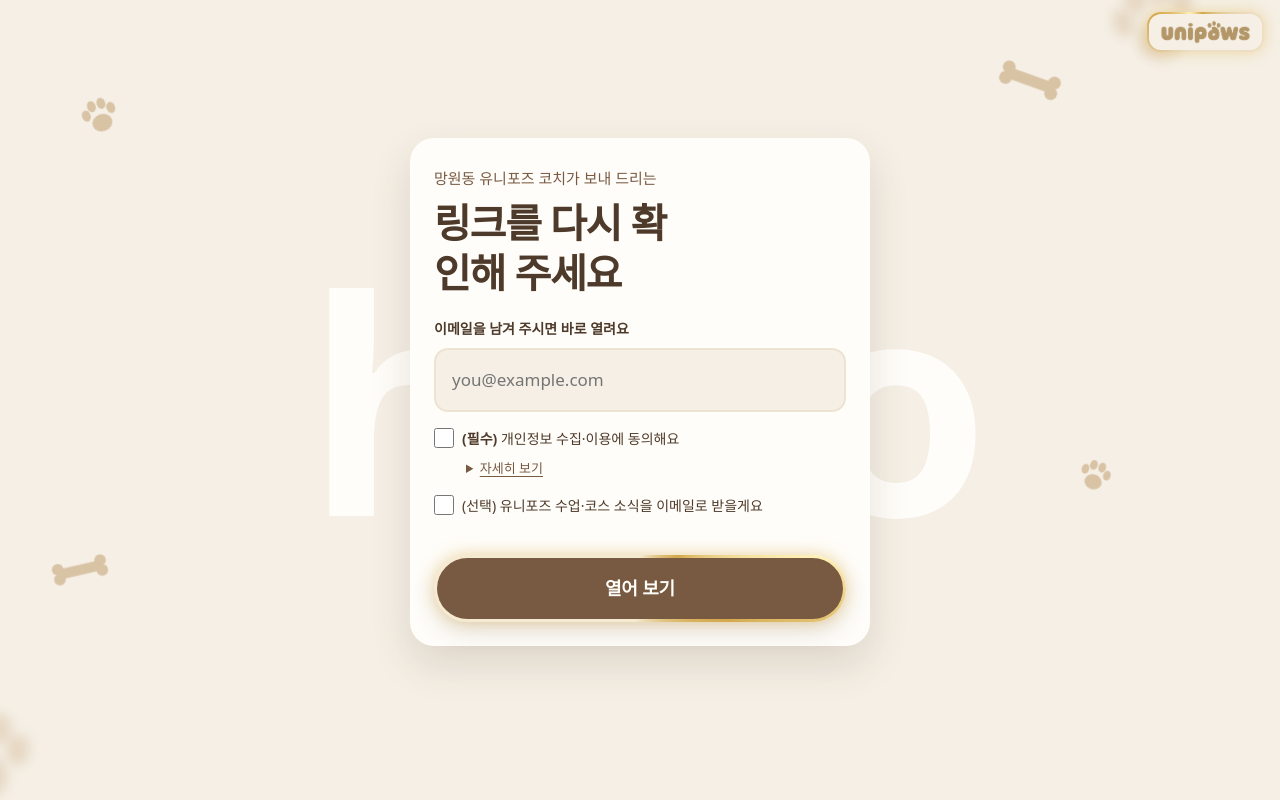
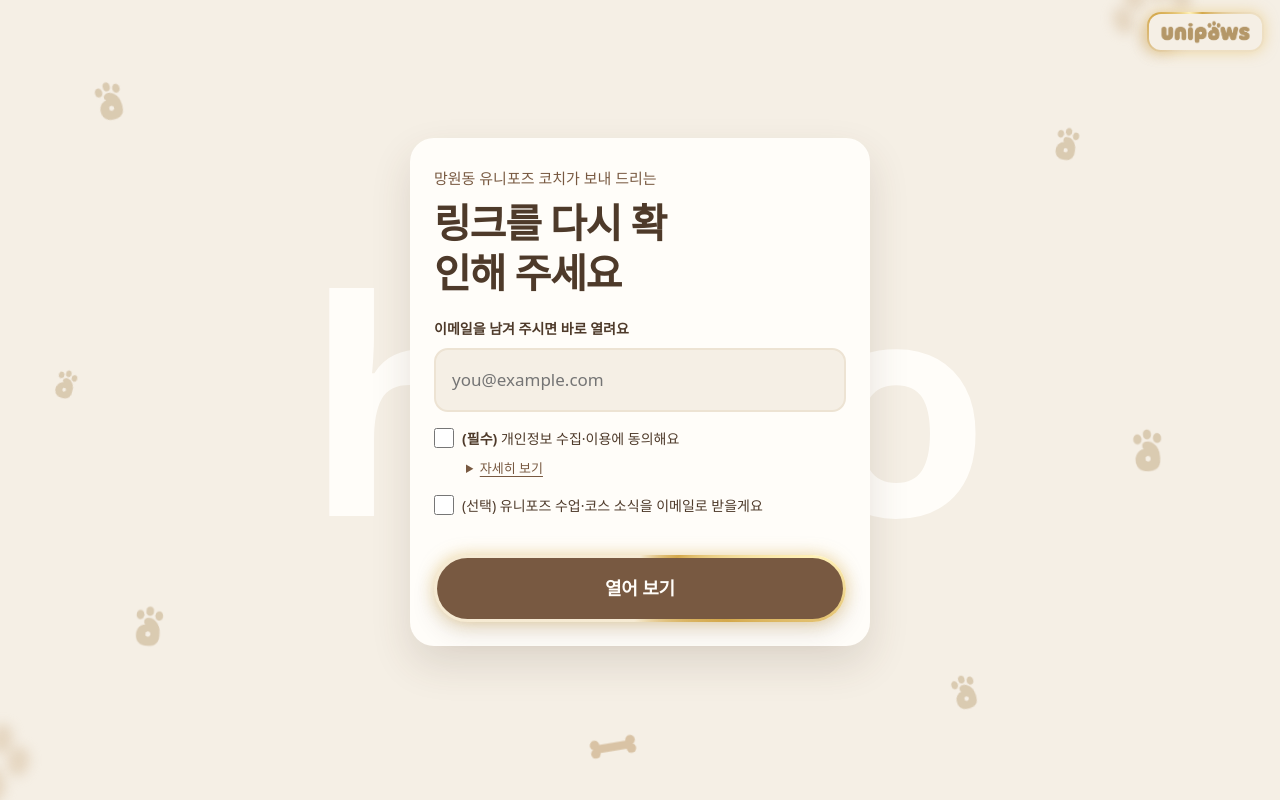
Before and after one commit to hyeonukLee-coach/unipaws-move, a plain HTML site: page index.html in a window 1280 px wide. Drawn offline with Linux system fonts and the light colour scheme; a web font is replaced by a local one.

Commit message:
배경: 리플렛 스타일 발바닥 심볼
Co-Authored-By: Claude Opus 5.5 <noreply@anthropic.com>

```diff
--- a/index.html
+++ b/index.html
@@ -71,7 +71,8 @@ button, input { font: inherit; color: inherit; }
 /* ---------- floating paws (idle bob) ---------- */
 .float-layer { position: fixed; inset: 0; pointer-events: none; z-index: 0; overflow: clip; }
 .bit { position: absolute; color: var(--beige); }
-.bit svg { display: block; width: 100%; height: auto; animation: bob var(--d, 4s) var(--delay, 0s) ease-in-out infinite alternate; }
+.bit svg, .bit img { display: block; width: 100%; height: auto; animation: bob var(--d, 4s) var(--delay, 0s) ease-in-out infinite alternate; }
+.bit.sym { opacity: .42; }
 .bit.blur { filter: blur(6px); opacity: .55; }
 @keyframes bob {
   from { transform: translateY(-8px) rotate(calc(var(--r, 0deg) - 4deg)); }
@@ -471,14 +472,17 @@ let move = null;
 /* ---------- floating paws ---------- */
 const PAW = '<svg viewBox="0 0 64 64" fill="currentColor"><ellipse cx="32" cy="42" rx="14" ry="12"/><ellipse cx="14" cy="26" rx="6" ry="8"/><ellipse cx="25" cy="16" rx="6" ry="8"/><ellipse cx="39" cy="16" rx="6" ry="8"/><ellipse cx="50" cy="26" rx="6" ry="8"/></svg>';
 const BONE = '<svg viewBox="0 0 80 32" fill="currentColor"><circle cx="10" cy="9" r="8"/><circle cx="10" cy="23" r="8"/><circle cx="70" cy="9" r="8"/><circle cx="70" cy="23" r="8"/><rect x="10" y="9" width="60" height="14" rx="7"/></svg>';
+// 리플렛처럼: 유니포즈 발바닥 심볼을 은은하게 흩뿌리기
+const SYM = '<img src="logo-icon.png" alt="">';
 const bits = [
-  [PAW, 6, 12, 46, -18, false], [BONE, 78, 9, 64, 22, false], [PAW, 84, 56, 40, 14, false],
-  [BONE, 4, 70, 58, -12, false], [PAW, -6, 88, 120, 10, true], [PAW, 86, -4, 110, -20, true]
+  [SYM, 7, 10, 40, -14, false], [SYM, 82, 16, 34, 12, false], [SYM, 88, 52, 44, -8, false],
+  [SYM, 4, 46, 30, 16, false], [SYM, 10, 76, 42, 8, false], [SYM, 74, 84, 36, -16, false],
+  [BONE, 46, 92, 48, -10, false], [PAW, -6, 88, 120, 10, true], [PAW, 86, -4, 110, -20, true]
 ];
 const floats = $("#floats");
 bits.forEach(([svg, x, y, w, r, blur]) => {
   const d = document.createElement("div");
-  d.className = "bit" + (blur ? " blur" : "");
+  d.className = "bit" + (blur ? " blur" : "") + (svg === SYM ? " sym" : "");
   d.style.cssText = `left:${x}%;top:${y}%;width:${w}px;--r:${r}deg;--d:${(3.2 + Math.random() * 1.8).toFixed(2)}s;--delay:${(-Math.random() * 4).toFixed(2)}s`;
   d.innerHTML = svg;
   floats.appendChild(d);
```
